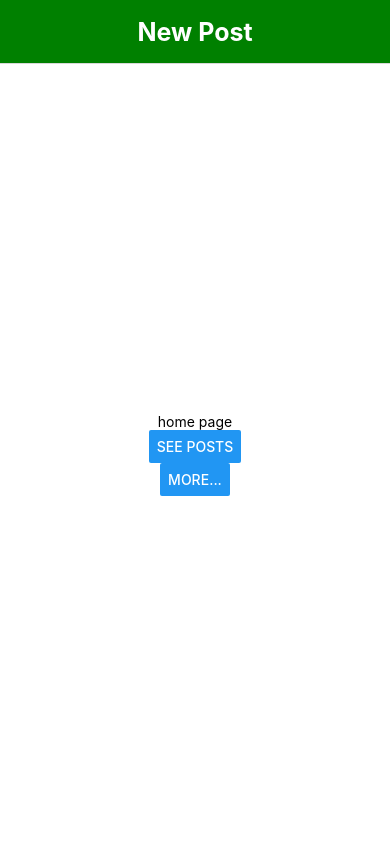
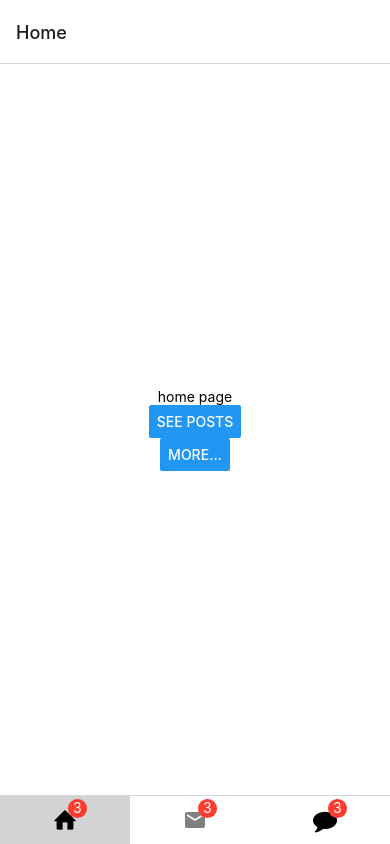
Before and after one commit to abbas-77/native-app, a React Native app: screen /Home in a window 390 px wide. Built offline with nearby package versions, Linux system fonts and the light colour scheme.

Commit message:
add tab navigator

```diff
--- a/App.js
+++ b/App.js
@@ -1,10 +1,11 @@
 import { NavigationContainer } from "@react-navigation/native";
 import StackNavigator from "./navigator/stackNavigator";
+import TabNavigator from "./navigator/tabNavigator";
 
 function App() {
   return (
     <NavigationContainer>
-      <StackNavigator />
+      <TabNavigator />
     </NavigationContainer>
   );
 }
--- /dev/null
+++ b/navigator/tabNavigator.js
@@ -0,0 +1,49 @@
+import { createBottomTabNavigator } from "@react-navigation/bottom-tabs";
+import Home from "../screen/home";
+import Post from "../screen/post";
+import Comments from "../screen/comments";
+import { Entypo, MaterialIcons, FontAwesome } from "@expo/vector-icons";
+import StackNavigator from "./stackNavigator";
+
+function TabNavigator() {
+  const Tab = createBottomTabNavigator();
+  return (
+    <Tab.Navigator
+      screenOptions={{
+        tabBarActiveBackgroundColor: "lightgray",
+        tabBarInactiveTintColor: "gray",
+        tabBarActiveTintColor: "green",
+        tabBarBadge: 3,
+        tabBarShowLabel: false,
+      }}
+    >
+      <Tab.Screen
+        name="Home"
+        component={Home}
+        options={{
+          tabBarIcon: () => <Entypo name="home" size={24} />,
+        }}
+      />
+      <Tab.Screen
+        name="Post"
+        component={Post}
+        options={{
+          tabBarIcon: ({ color }) => (
+            <MaterialIcons name="local-post-office" size={24} color={color} />
+          ),
+        }}
+      />
+      <Tab.Screen
+        name="Comments"
+        component={Comments}
+        options={{
+          tabBarIcon: () => (
+            <FontAwesome name="comment" size={24} color="black" />
+          ),
+        }}
+      />
+    </Tab.Navigator>
+  );
+}
+
+export default TabNavigator;
--- a/package.json
+++ b/package.json
@@ -11,6 +11,7 @@
   "dependencies": {
     "@expo/webpack-config": "^18.1.2",
     "@react-native-community/hooks": "^3.0.0",
+    "@react-navigation/bottom-tabs": "^6.5.8",
     "@react-navigation/native": "^6.1.7",
     "@react-navigation/native-stack": "^6.9.13",
     "expo": "~49.0.5",
@@ -19,6 +20,7 @@
     "expo-location": "~16.1.0",
     "expo-permissions": "~14.2.1",
     "expo-status-bar": "~1.6.0",
+    "install": "^0.13.0",
     "react": "18.2.0",
     "react-dom": "18.2.0",
     "react-native": "0.72.3",
--- a/screen/post.js
+++ b/screen/post.js
@@ -1,10 +1,10 @@
 import React from "react";
 import { StyleSheet, Text, View } from "react-native";
 
-function Post({ route }) {
+function Post() {
   return (
     <View style={styles.container}>
-      <Text>Post page, id: {route.params.id}</Text>
+      <Text>Post page</Text>
     </View>
   );
 }
```
Also changed, not shown: 1 other file (tests, documents, lock files or other folders).
